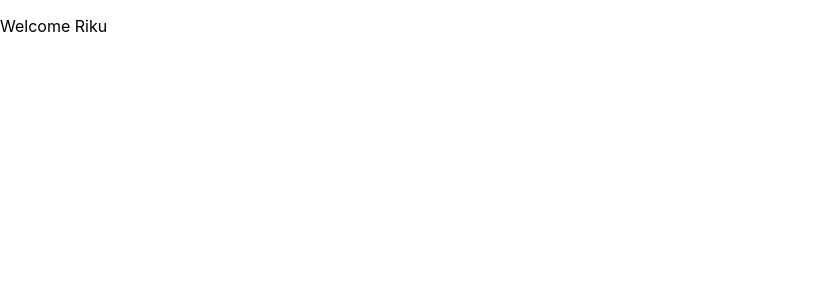
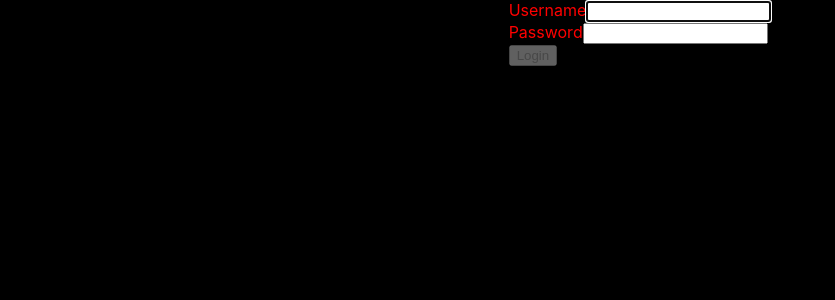
Before and after one commit to RikuVirtanen/DiscgolfShop, a React (Create React App) app: page / in a window 1280 px wide. Shown: the top 300 px of the page, without its empty margins (0-835 px from the left). Built offline with nearby package versions, Linux system fonts and the light colour scheme.

Commit message:
starting the signup page design

```diff
--- a/src/App.js
+++ b/src/App.js
@@ -1,10 +1,11 @@
 import './App.css';
 import Welcome from './components/Welcome';
+import Login from './components/Login';
 
 function App() {
   return (
     <div className="welcome">
-      <Welcome name="Riku"/>
+      <Login/>
     </div>
   );
 }
--- /dev/null
+++ b/src/components/Login.js
@@ -0,0 +1,45 @@
+import React, {useState} from "react";
+import Form from "react-bootstrap/Form";
+import Button from "react-bootstrap/Button";
+
+function Login() {
+    const [user, setUser] = useState('');
+    const [password, setPassword] = useState('');
+
+    function validateForm() {
+        return user.length > 0 && password.length > 0;
+    }
+
+    function handleSubmit(event) {
+        event.preventDefault();
+    }
+
+    return (
+        <div className="Login">
+          <Form onSubmit={handleSubmit}>
+            <Form.Group size="lg" controlId="user">
+              <Form.Label>Username</Form.Label>
+              <Form.Control
+                autoFocus
+                type="text"
+                value={user}
+                onChange={(e) => setUser(e.target.value)}
+              />
+            </Form.Group>
+            <Form.Group size="lg" controlId="password">
+              <Form.Label>Password</Form.Label>
+              <Form.Control
+                type="password"
+                value={password}
+                onChange={(e) => setPassword(e.target.value)}
+              />
+            </Form.Group>
+            <Button block size="lg" type="submit" disabled={!validateForm()}>
+              Login
+            </Button>
+          </Form>
+        </div>
+      );
+}
+
+export default Login;
--- a/src/index.css
+++ b/src/index.css
@@ -1,8 +1,12 @@
 body {
+  display: flex;
+  justify-content: center;
+  align-items: center;
   margin: 0;
   font-family: -apple-system, BlinkMacSystemFont, 'Segoe UI', 'Roboto', 'Oxygen',
     'Ubuntu', 'Cantarell', 'Fira Sans', 'Droid Sans', 'Helvetica Neue',
     sans-serif;
+  background-color: black;
   -webkit-font-smoothing: antialiased;
   -moz-osx-font-smoothing: grayscale;
 }
@@ -11,3 +15,7 @@ code {
   font-family: source-code-pro, Menlo, Monaco, Consolas, 'Courier New',
     monospace;
 }
+
+.welcome {
+  color: red;
+}
--- /dev/null
+++ b/src/users.json
@@ -0,0 +1,3 @@
+{
+    "users": []
+}
```
Also changed, not shown: src/components/SignUp.js (added, +9 -0 lines).
